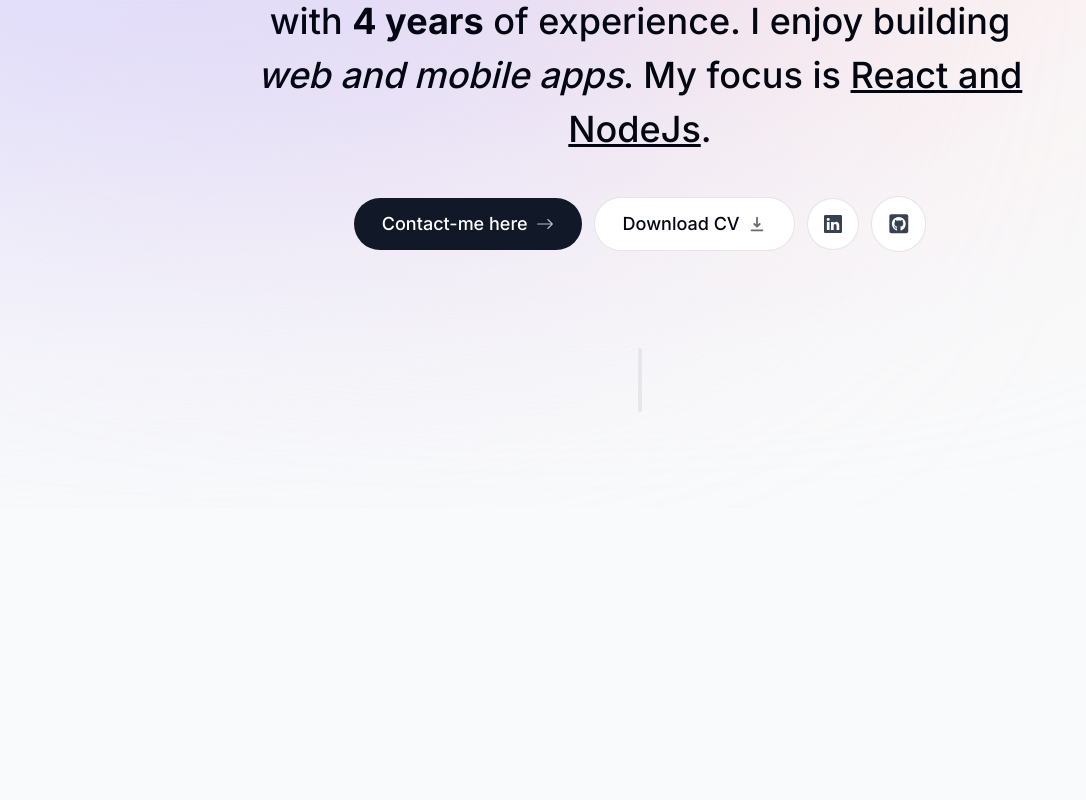
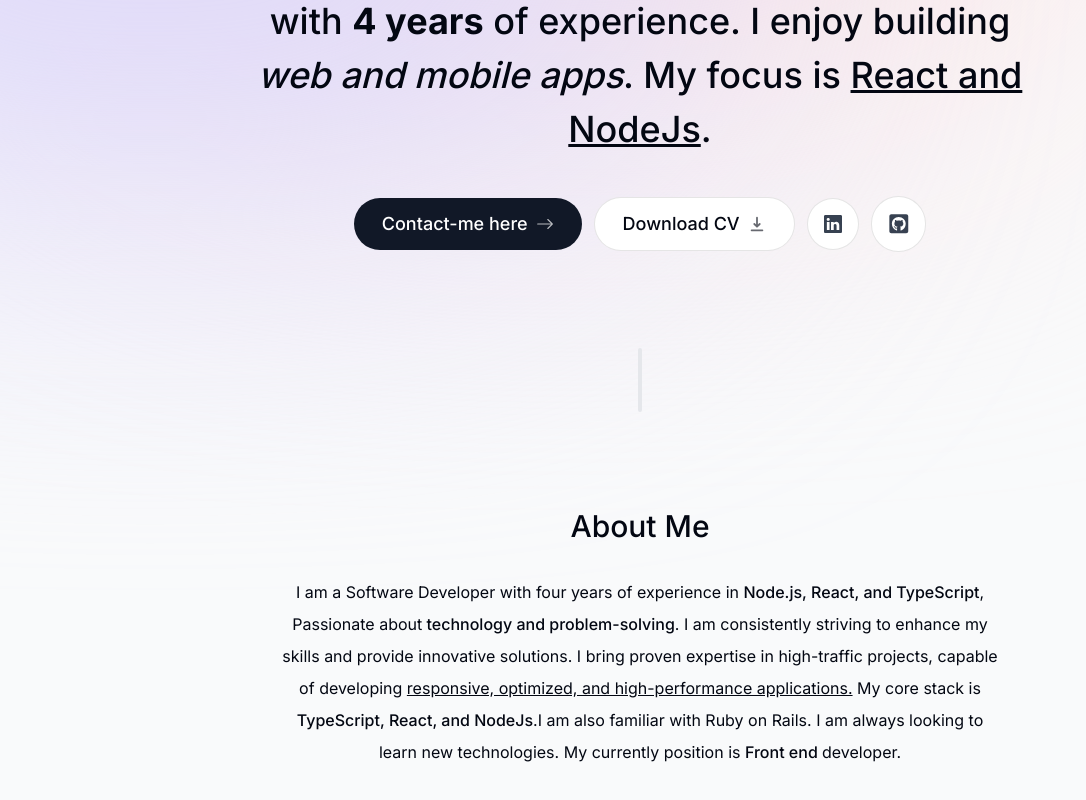
Before and after one commit to dev-puga/portfolio-web, a Next.js app: page / in a window 1280 px wide. Shown: the part 316-1116 px from the top of the page, without its empty margins (0-1086 px from the left). Before the commit the page ends 824 px from the top, so only its background shows below. Built offline with nearby package versions, Linux system fonts and the light colour scheme.

Commit message:
feat: create about section component and seaction-heading

```diff
--- a/app/page.tsx
+++ b/app/page.tsx
@@ -1,3 +1,4 @@
+import About from "@/components/about";
 import Intro from "@/components/intro";
 import SectionDivider from "@/components/section-divider";
 import Image from "next/image";
@@ -7,6 +8,7 @@ export default function Home() {
     <main className="flex flex-col items-center justify-center px-4">
       <Intro />
       <SectionDivider />
+      <About />
     </main>
   );
 }
--- /dev/null
+++ b/components/about.tsx
@@ -0,0 +1,35 @@
+"use client";
+import SectionHeading from "./section-heading";
+import { motion } from "framer-motion";
+
+export default function About() {
+  return (
+    <motion.section
+      initial={{ opacity: 0, y: 100 }}
+      animate={{ opacity: 1, y: 0 }}
+      transition={{ delay: 0.175 }}
+      className="mb-28 max-w-[45rem] text-center leading-8 sm:mb-40"
+    >
+      <SectionHeading>About me</SectionHeading>
+      <p className="mb-3 ">
+        I am a Software Developer with four years of experience in{" "}
+        <span className="font-medium">Node.js, React, and TypeScript</span>,
+        Passionate about
+        <span className="font-medium"> technology and problem-solving</span>. I
+        am consistently striving to enhance my skills and provide innovative
+        solutions. I bring proven expertise in high-traffic projects, capable of
+        developing{" "}
+        <span className="underline">
+          responsive, optimized, and high-performance applications.
+        </span>{" "}
+        My core stack is{" "}
+        <span className="font-medium">TypeScript, React, and NodeJs</span>
+        .I am also familiar with Ruby on Rails. I am always looking to learn new
+        technologies. My currently position is{" "}
+        <span className="font-medium">Front end </span>
+        developer.
+      </p>
+      <p></p>
+    </motion.section>
+  );
+}
--- a/components/intro.tsx
+++ b/components/intro.tsx
@@ -48,7 +48,7 @@ export default function Intro() {
         </div>
       </div>
 
-      <motion.p
+      <motion.h1
         className="mb-10 mt-4 px-4 text-2xl font-medium !leading-[1.5] sm:text-4xl"
         initial={{ opacity: 0, y: 100 }}
         animate={{ opacity: 1, y: 0 }}
@@ -58,7 +58,7 @@ export default function Intro() {
         <span className="font-bold">4 years</span> of experience. I enjoy
         building <span className="italic">web and mobile apps</span>. My focus
         is <span className="underline">React and NodeJs</span>.
-      </motion.p>
+      </motion.h1>
 
       <motion.div
         className="flex flex-col sm:flex-row items-center justify-center gap-3 px-4 text-lg font-medium"
--- /dev/null
+++ b/components/section-heading.tsx
@@ -0,0 +1,9 @@
+import { ReactNode } from "react";
+
+type SectionHeadingProps = {
+  children: ReactNode;
+};
+
+export default function SectionHeading({ children }: SectionHeadingProps) {
+  return <h2 className="text-3xl font-medium capitalize mb-8">{children}</h2>;
+}
```
